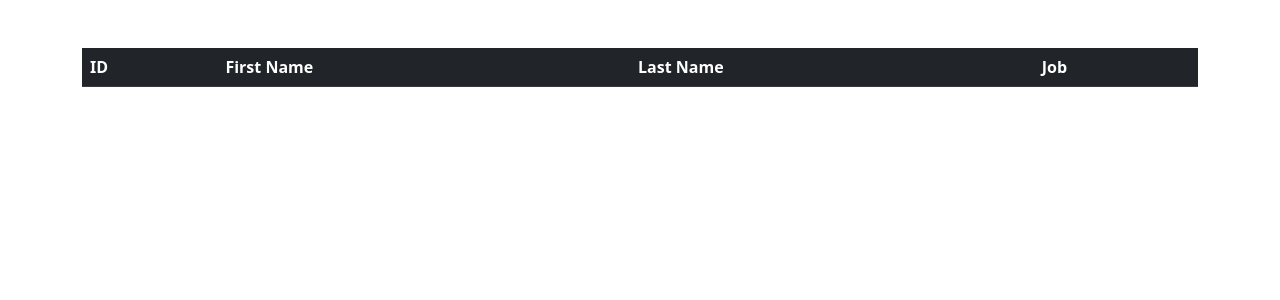
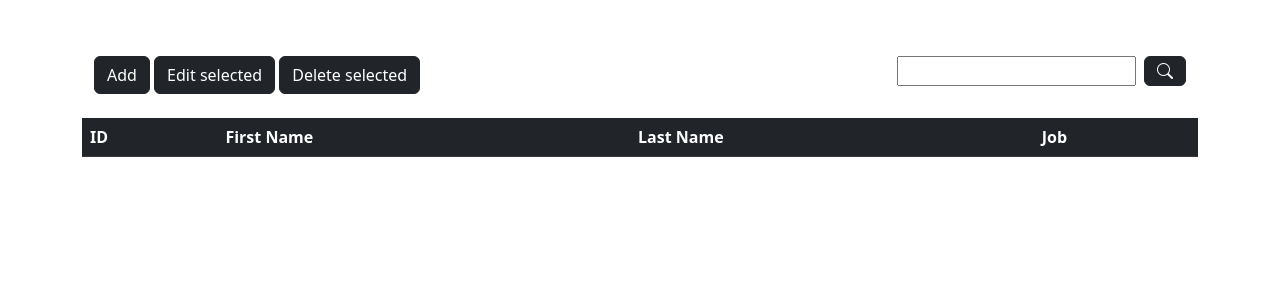
Before and after one commit to MandelOwO/Dunder_Mufflin_Internal_Web, a PHP site: page /employees in a window 1280 px wide. Shown: the part 56-356 px from the top of the page. Run offline with PHP 8.4, Linux system fonts and the light colour scheme; data that the repository does not hold is empty; some libraries are stand-ins or nearby versions.

Commit message:
employee list buttons

```diff
--- a/employees/index.php
+++ b/employees/index.php
@@ -13,13 +13,13 @@
     <link rel="stylesheet" href="https://cdn.jsdelivr.net/npm/bootstrap-icons@1.5.0/font/bootstrap-icons.css">
     <link href="https://cdn.jsdelivr.net/npm/bootstrap@5.2.0-beta1/dist/css/bootstrap.min.css" rel="stylesheet" integrity="sha384-0evHe/X+R7YkIZDRvuzKMRqM+OrBnVFBL6DOitfPri4tjfHxaWutUpFmBp4vmVor" crossorigin="anonymous">
 
-    <link rel="stylesheet" href="styles/style.css">
+    <link rel="stylesheet" href="../styles/style.css">
 
 
 </head>
 
 <body>
-<?php require '../source/db.php' ?>
+    <?php require '../source/db.php' ?>
 
 
     <!-- NAVBAR -->
@@ -53,9 +53,17 @@
     <main class="Container mt-5">
 
         <div class="container">
-            <div class="row">
-                <div class="col">
-
+            <div class="row row-cols-1 row-cols-md-2 ">
+                <div class="col mt-2">
+                    <a type="button" class="btn btn-dark" href="edit.php">Add</a>
+                    <a type="button" class="btn btn-dark" href="edit.php">Edit selected</a>
+                    <a type="button" class="btn btn-dark" href="edit.php">Delete selected</a>
+                </div>
+                <div class="col ">
+                    <form class="d-flex justify-content-md-end mt-2">
+                        <input type="text">
+                        <button type="button" class="btn btn-dark ms-2" href="edit.php" ><i class="bi bi-search "></i></button>
+                    </form>
                 </div>
             </div>
         </div>
@@ -69,7 +77,7 @@
         $employees = $stmt->fetchAll();
         ?>
 
-        <div class="table-responsive">
+        <div class="table-responsive mt-3">
             <table class="table table-hover">
                 <thead class="table-dark">
                     <tr>
@@ -83,8 +91,8 @@
                     <?php foreach ($employees as $empKey => $employee) : ?>
                         <tr>
                             <th scope="row">
-                                <input type="checkbox" name="" id="">
-                                1
+                                <input type="checkbox" name="IdEmployee" id="<?= $empKey + 1 ?>">
+                                <a href="edit.php?id=<?= $empKey + 1 ?>"> 1 </a>
                             </th>
                             <td><?= $employee['Name'] ?></td>
                             <td><?= $employee['Surname'] ?></td>
--- a/styles/style.css
+++ b/styles/style.css
@@ -18,3 +18,16 @@
 #TopBtn:hover {
     background-color: #555;
 }
+
+
+/*RANDOM STYLES*/
+
+th a {
+    color: black;
+}
+
+.search {
+    display: flex;
+    justify-content: flex-end;
+    gap: 5px;
+}
```
Also changed, not shown: employees/delete.php (added), employees/edit.php (added).
